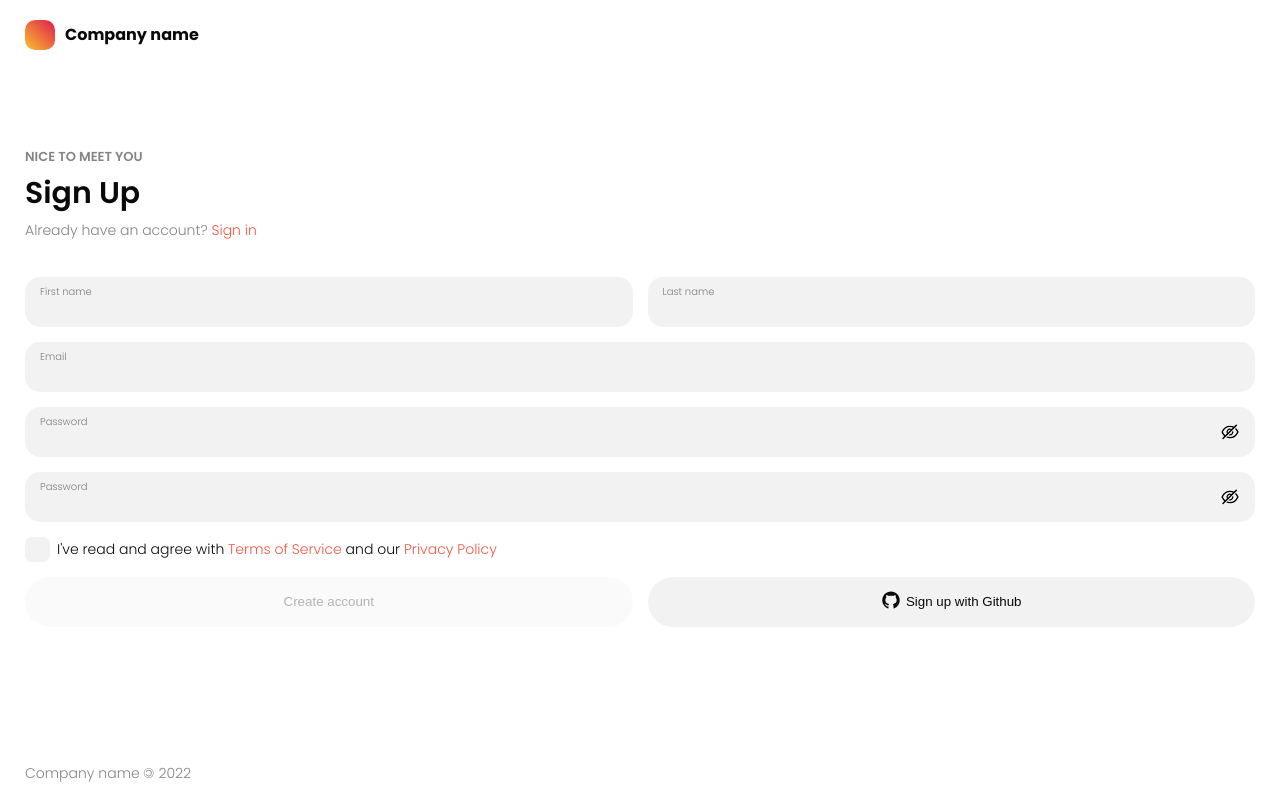
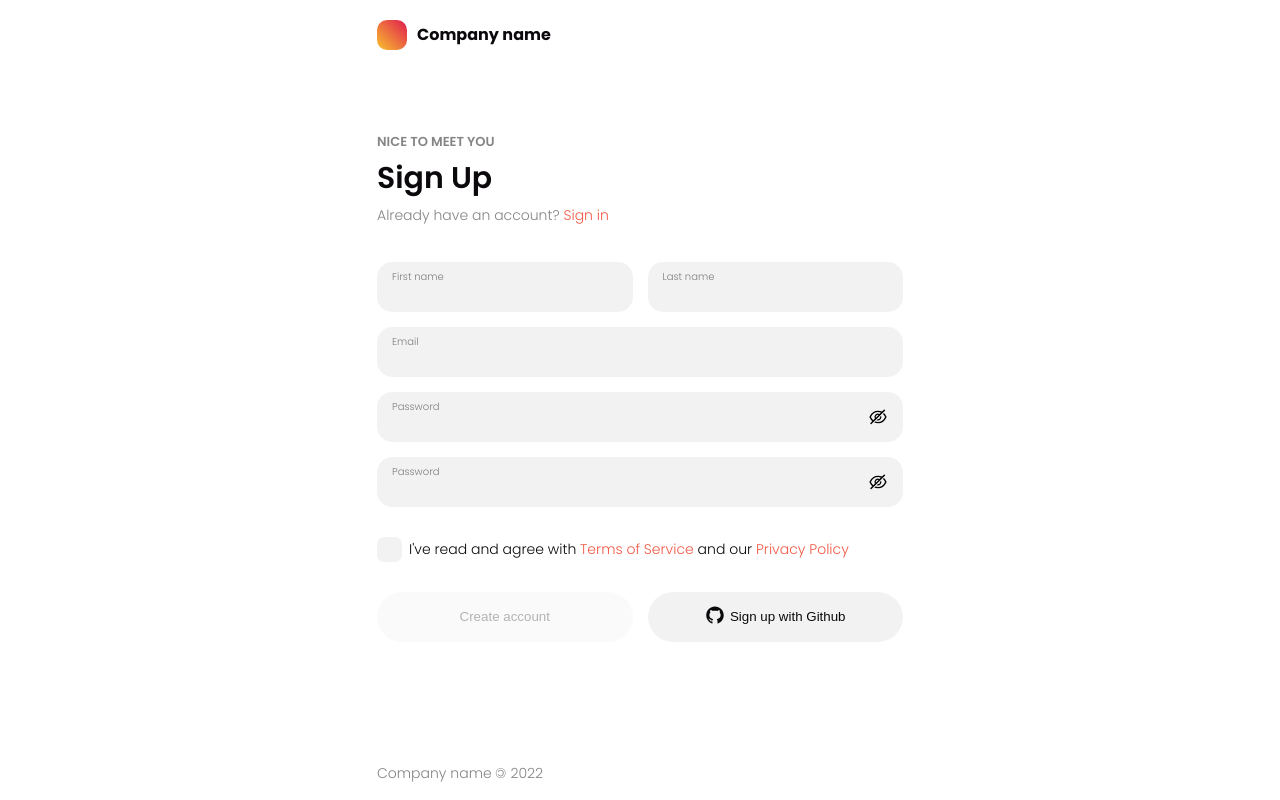
Before and after one commit to danakt/login-form-example, a React app: page / in a window 1280 px wide. Built offline with nearby package versions, Linux system fonts and the light colour scheme.

Commit message:
Add gaps to form

```diff
--- a/src/components/Form/Form.tsx
+++ b/src/components/Form/Form.tsx
@@ -210,6 +210,10 @@ export const Form = function <Name extends string, Layout extends FormLayout<Nam
         );
       }
 
+      case 'gap': {
+        return <div className={styles.gap} />;
+      }
+
       default: {
         return null;
       }
--- a/src/components/Form/styles.css
+++ b/src/components/Form/styles.css
@@ -6,11 +6,17 @@
 }
 
 .partialWidth {
-  @media (max-width: 500px) {
-    grid-column: 1 / 3;
+  grid-column: 1 / 3;
+
+  @media (min-width: 576px) {
+    grid-column: auto;
   }
 }
 
 .fullWidth {
   grid-column: 1 / 3;
 }
+
+.gap {
+  /*  */
+}
--- a/src/components/PageLayout/styles.css
+++ b/src/components/PageLayout/styles.css
@@ -8,6 +8,11 @@
   grid-template-rows: [header] 30px [main] 1fr [footer] auto;
   gap: 30px 0px;
   justify-items: stretch;
+
+  @media (min-width: 576px) {
+    max-width: 576px;
+    margin: 0 auto;
+  }
 }
 
 .logoWrapper {
--- a/src/pages/SignUpPage.tsx
+++ b/src/pages/SignUpPage.tsx
@@ -57,6 +57,9 @@ export const SignUpPage = () => {
             isRequired: true,
           },
           {
+            type: 'gap',
+          },
+          {
             type: 'checkbox',
             name: 'policy',
             text: (
@@ -65,6 +68,9 @@ export const SignUpPage = () => {
               </Text>
             ),
             isRequired: true,
+          },
+          {
+            type: 'gap',
           },
           [
             {
```
Also changed, not shown: src/types/form.ts (+6 -1 lines).
